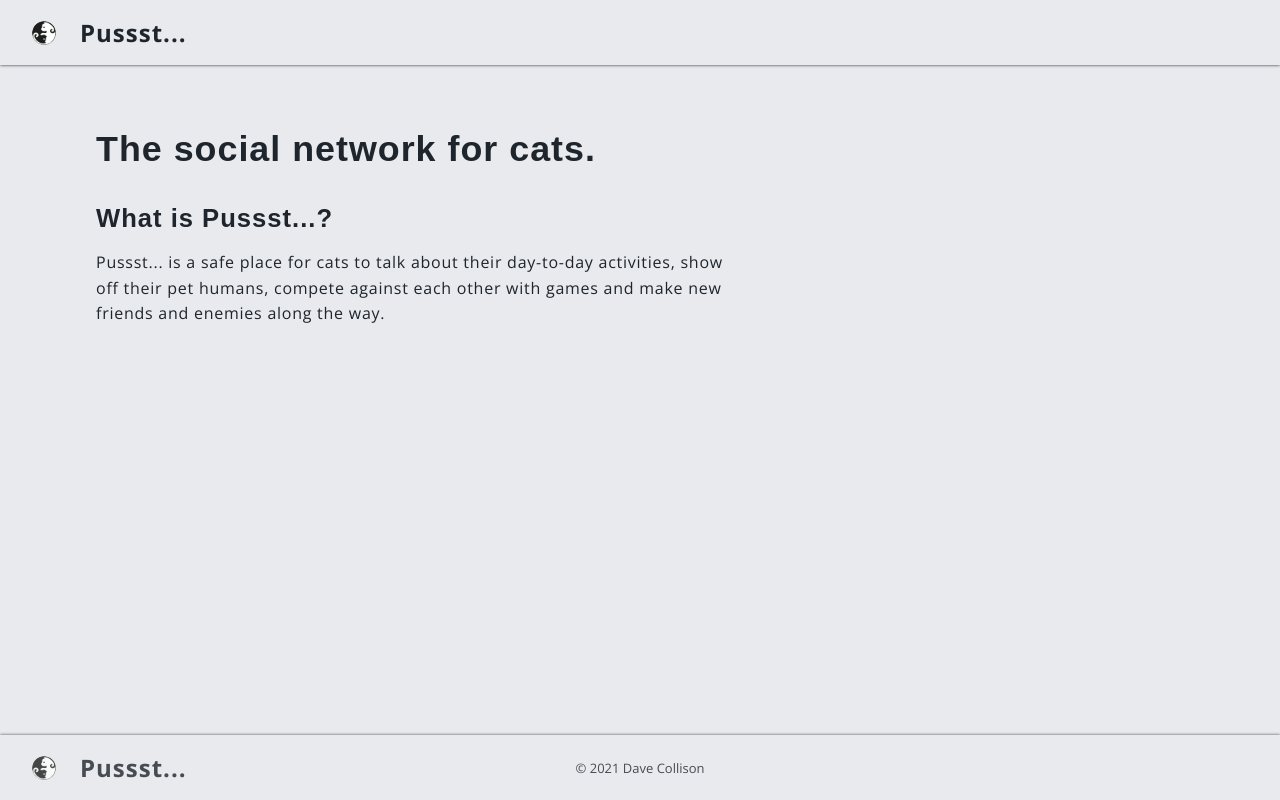
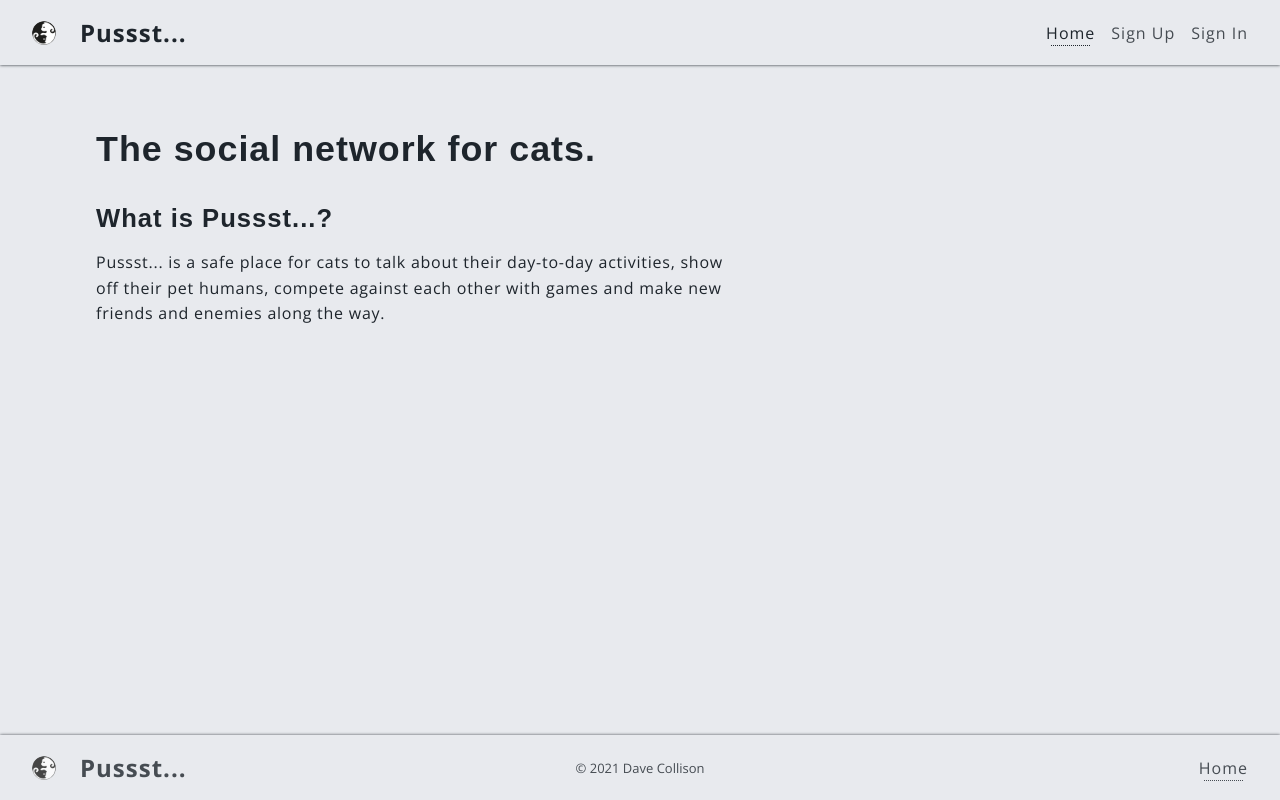
Before and after one commit to thebigdavec/pussst, a Vue app: page / in a window 1280 px wide. Built offline with nearby package versions, Linux system fonts and the light colour scheme; no server answers; a web font is replaced by a local one.

Commit message:
Update NavBar.vue
Add correct selector back in for desktop nav ul.

```diff
--- a/src/components/UI/NavBar.vue
+++ b/src/components/UI/NavBar.vue
@@ -13,9 +13,9 @@
       >
         <button class="close-menu"></button>
         <li v-if="!isSignedIn">
+        <li v-if="!isSignedIn">
           <RouterLink :to="{ name: 'Sign In' }">Sign In</RouterLink>
         </li>
-        <li v-if="!isSignedIn">
           <RouterLink :to="{ name: 'Sign Up' }">Sign Up</RouterLink>
         </li>
         <li>
@@ -153,7 +153,7 @@ nav ul.nav-desktop {
   nav #nav-mobile {
     display: none;
   }
-  nav-desktop {
+  nav ul.nav-desktop {
     display: flex;
     justify-content: flex-end;
     align-items: center;
```
